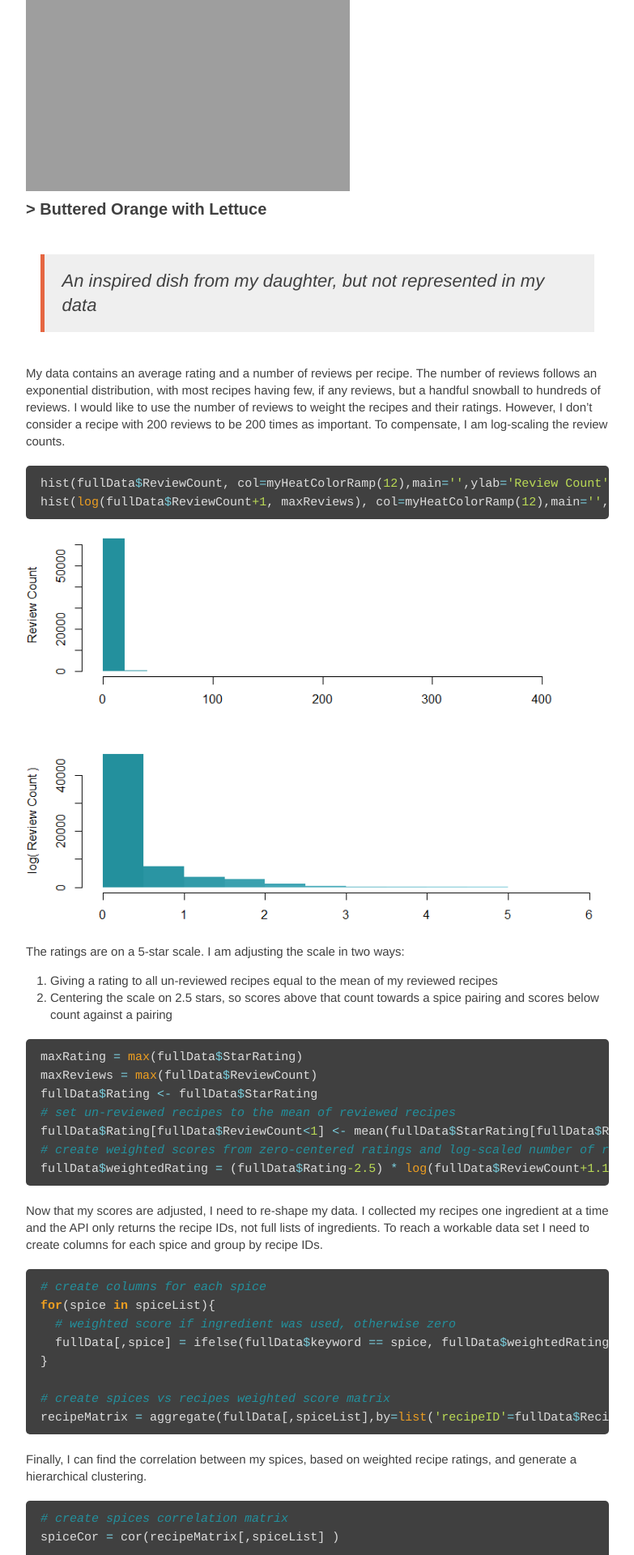
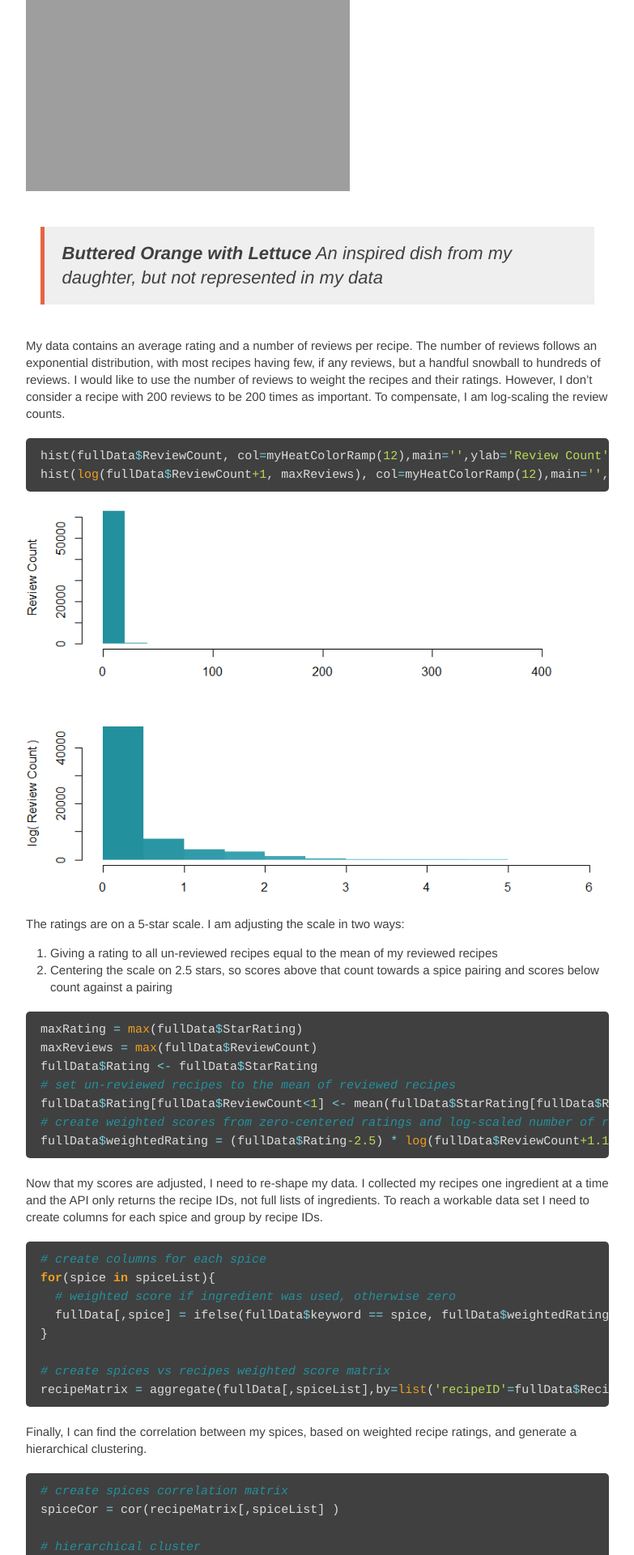
Before and after one commit to lafncow/lafncow.github.io, a Jekyll site: the page built from _posts/2015-12-16-Building-A-Hierarchical-Spice-Cabinet.md, in a window 1280 px wide. Shown: the part 566-2486 px from the top of the page at 81% size, without its empty margins (248-1031 px from the left). Built offline with Jekyll 4.4.1, drawn with Linux system fonts in a browser that asks for light colours.

Commit message:
caption style

```diff
--- a/_posts/2015-12-16-Building-A-Hierarchical-Spice-Cabinet.md
+++ b/_posts/2015-12-16-Building-A-Hierarchical-Spice-Cabinet.md
@@ -15,8 +15,8 @@ First, the data. I found a free API for recipes that could be queried by ingredi
 ![Buttered Orange with Lettuce]({{ site.url }}/images/ButteredOrangeWithLettuce.PNG)
 {: .noMargin}
 
-### > **Buttered Orange with Lettuce**
-  > An inspired dish from my daughter, but not represented in my data
+> **Buttered Orange with Lettuce** An inspired dish from my daughter, but not represented in my data
+{: .caption}
 
 My data contains an average rating and a number of reviews per recipe. The number of reviews follows an exponential distribution, with most recipes having few, if any reviews, but a handful snowball to hundreds of reviews. I would like to use the number of reviews to weight the recipes and their ratings. However, I don't consider a recipe with 200 reviews to be 200 times as important. To compensate, I am log-scaling the review counts.
 
--- a/style.scss
+++ b/style.scss
@@ -300,7 +300,7 @@ nav {
     font-style: normal;
   }
 
-  h3 blockquote {
+  blockquote .caption{
     border-left: 2px solid $green;
     margin: 0;
     font-size: 14px;
@@ -310,7 +310,7 @@ nav {
     color: $darkGray;
   }
 
-  h3 blockquote p {
+  blockquote .caption p {
     padding: 0;
     margin: 0;
   }
```
